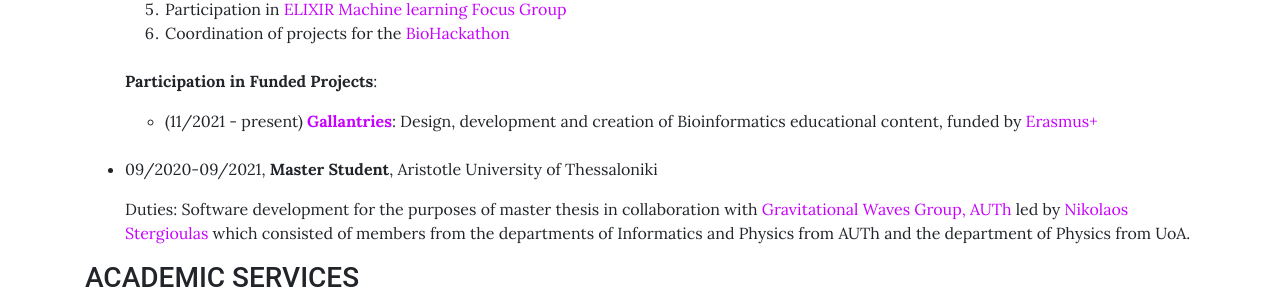
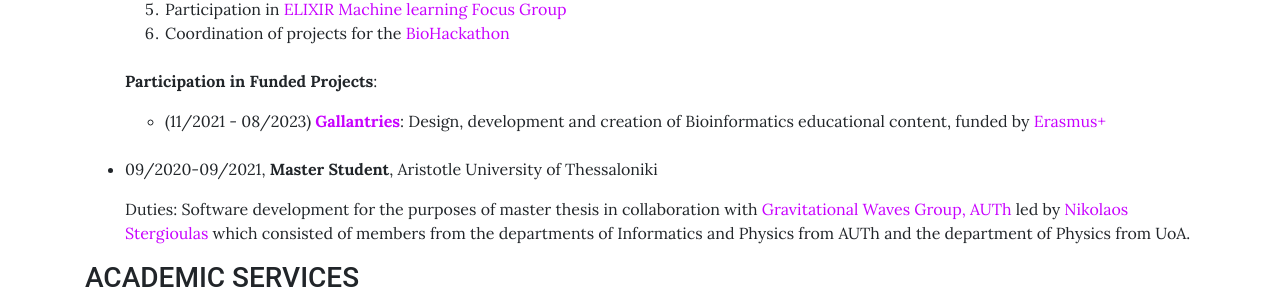
Before and after one commit to sfragkoul/sfragkoul.github.io, a Jekyll site: the page built from pages/CV.md, in a window 1280 px wide. Shown: the part 914-1218 px from the top of the page. Built offline with Jekyll 4.4.1, drawn with Linux system fonts in a browser that asks for light colours.

Commit message:
Update CV.md

```diff
--- a/pages/CV.md
+++ b/pages/CV.md
@@ -40,7 +40,8 @@
 
    **Participation in Funded Projects**:
 
-    - (11/2021 - present) [**Gallantries**](https://gallantries.github.io/): Design, development and creation of Bioinformatics educational content, funded by [Erasmus+](https://ec.europa.eu/programmes/erasmus-plus/node_en)
+
+    - (11/2021 - 08/2023) [**Gallantries**](https://gallantries.github.io/): Design, development and creation of Bioinformatics educational content, funded by [Erasmus+](https://ec.europa.eu/programmes/erasmus-plus/node_en)
 <br/><br/>
 
 
```
